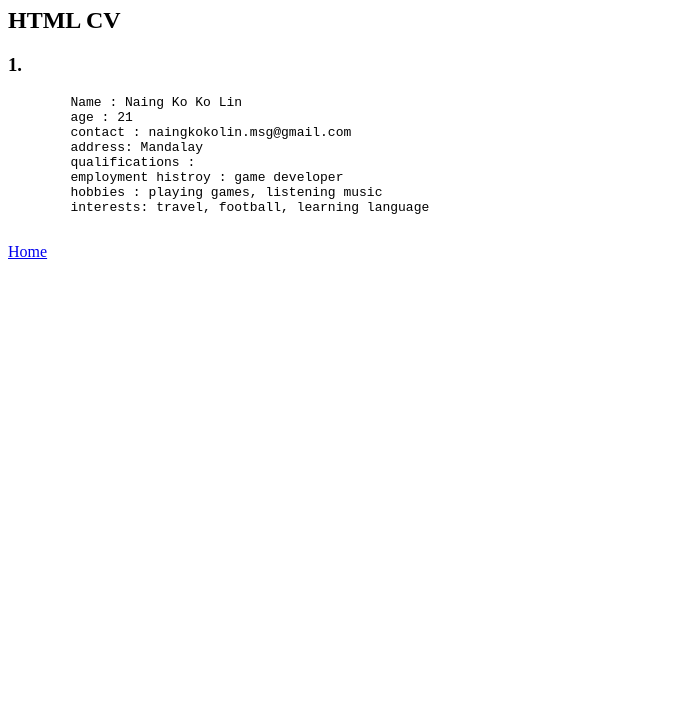
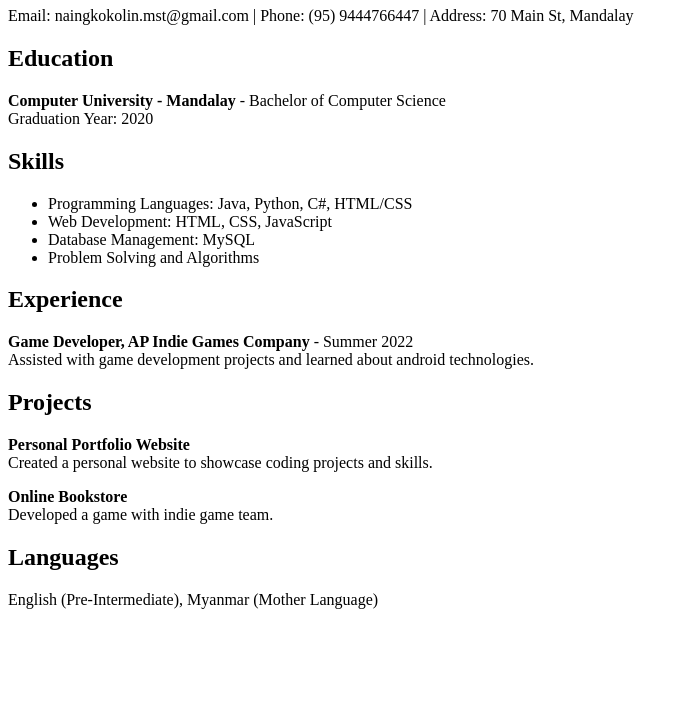
Before and after one commit to naingkokolin-mst/DesigningAndDevelopingWebsite, a plain HTML site: page assignment2_1.html in a window 1280 px wide. Shown: the part 73-800 px from the top of the page, without its empty margins (0-688 px from the left). Drawn offline with Linux system fonts and the light colour scheme.

Commit message:
assignment3

```diff
--- a/assignment2_1.html
+++ b/assignment2_1.html
@@ -1,27 +1,41 @@
 <!DOCTYPE html>
 <html lang="en">
+
 <head>
     <meta charset="UTF-8">
     <meta name="viewport" content="width=device-width, initial-scale=1.0">
     <title>Assignment 2</title>
 </head>
+
 <body>
-    <h1>Assignment 2</h1>
-    <h2>HTML CV</h2>
-    <h3>1.</h3>
-    <pre>
-        Name : Naing Ko Ko Lin
-        age : 21
-        contact : naingkokolin.msg@gmail.com
-        address: Mandalay
-        qualifications :
-        employment histroy : game developer
-        hobbies : playing games, listening music
-        interests: travel, football, learning language
-    </pre>
+    <h1>Naing Ko Ko Lin</h1>
+    <p>Email: naingkokolin.mst@gmail.com | Phone: (95) 9444766447 | Address: 70 Main St, Mandalay</p>
 
-    <footer>
-        <a href="index.html">Home</a>
-    </footer>
+    <h2>Education</h2>
+    <p><strong>Computer University - Mandalay</strong> - Bachelor of Computer Science<br>
+        Graduation Year: 2020</p>
+
+    <h2>Skills</h2>
+    <ul>
+        <li>Programming Languages: Java, Python, C#, HTML/CSS</li>
+        <li>Web Development: HTML, CSS, JavaScript</li>
+        <li>Database Management: MySQL</li>
+        <li>Problem Solving and Algorithms</li>
+    </ul>
+
+    <h2>Experience</h2>
+    <p><strong>Game Developer, AP Indie Games Company</strong> - Summer 2022<br>
+        Assisted with game development projects and learned about android technologies.</p>
+
+    <h2>Projects</h2>
+    <p><strong>Personal Portfolio Website</strong><br>
+        Created a personal website to showcase coding projects and skills.</p>
+    <p><strong>Online Bookstore</strong><br>
+        Developed a game with indie game team.</p>
+
+    <h2>Languages</h2>
+    <p>English (Pre-Intermediate), Myanmar (Mother Language)</p>
+
 </body>
+
 </html>
--- /dev/null
+++ b/assignment3.css
@@ -0,0 +1,28 @@
+h1, h2, h3, h4, h5, h6 {
+    color: grey;
+}
+
+body {
+    background-color: black;
+    color: white;
+}
+
+dt {
+    font-size: 1.5em;
+}
+
+dl, li {
+    font-family: Arial;
+}
+
+dd {
+    margin-left: 0px;
+}
+
+li {
+    color: red;
+}
+
+li:contains('rectangle') {
+    color: green;
+}
```
Also changed, not shown: assignment3.html (renamed from assignment2_2.html, +4 -0 lines), index.html (+1 -0 lines).
